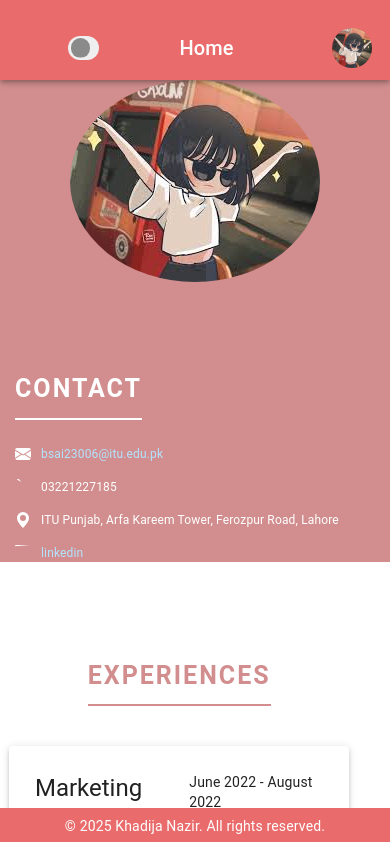
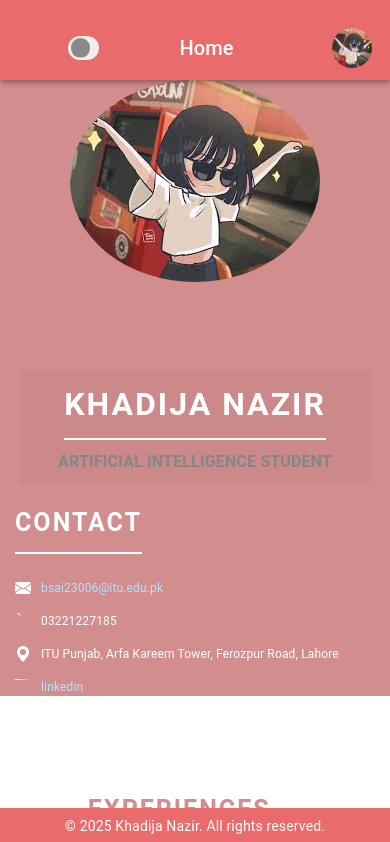
Before and after one commit to KhadijaNazir003/react-css-portfolio, a React (Create React App) app: page / in a window 390 px wide. Shown: the top 842 px of the page. Built offline with nearby package versions, Linux system fonts and the light colour scheme; some icons are missing.

Commit message:
update left section styles for improved layout and visibility

```diff
--- a/src/styles/portfolio.css
+++ b/src/styles/portfolio.css
@@ -143,7 +143,15 @@ body {
     padding-bottom: 0 !important;
   }
   .left .heading {
-    display: none !important;
+    background-color: #00000009;
+    width: 90%;
+    margin: 20px auto;
+    padding: 10px;
+    display: flex !important;
+    flex-direction: column;
+    text-transform: uppercase;
+    justify-content: center;
+    align-items: center;
   }
   .right {
     min-width: 97% !important;
```
